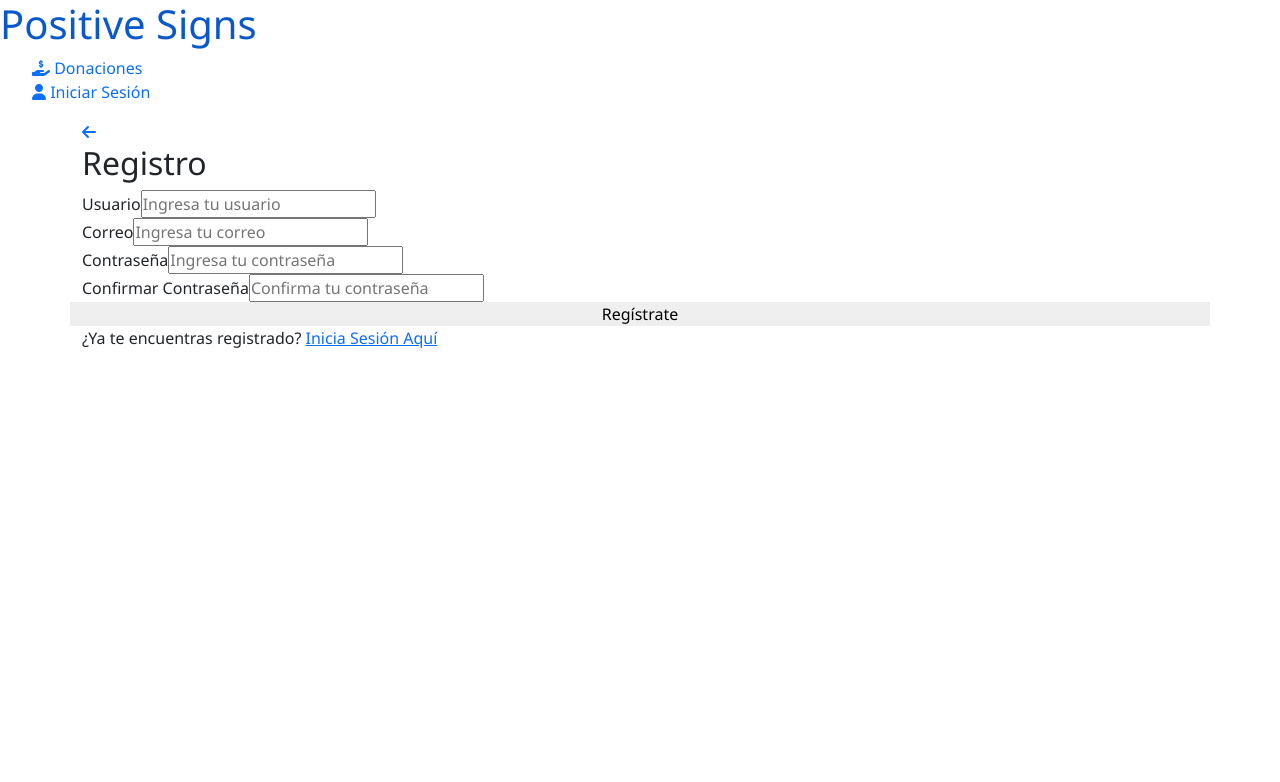
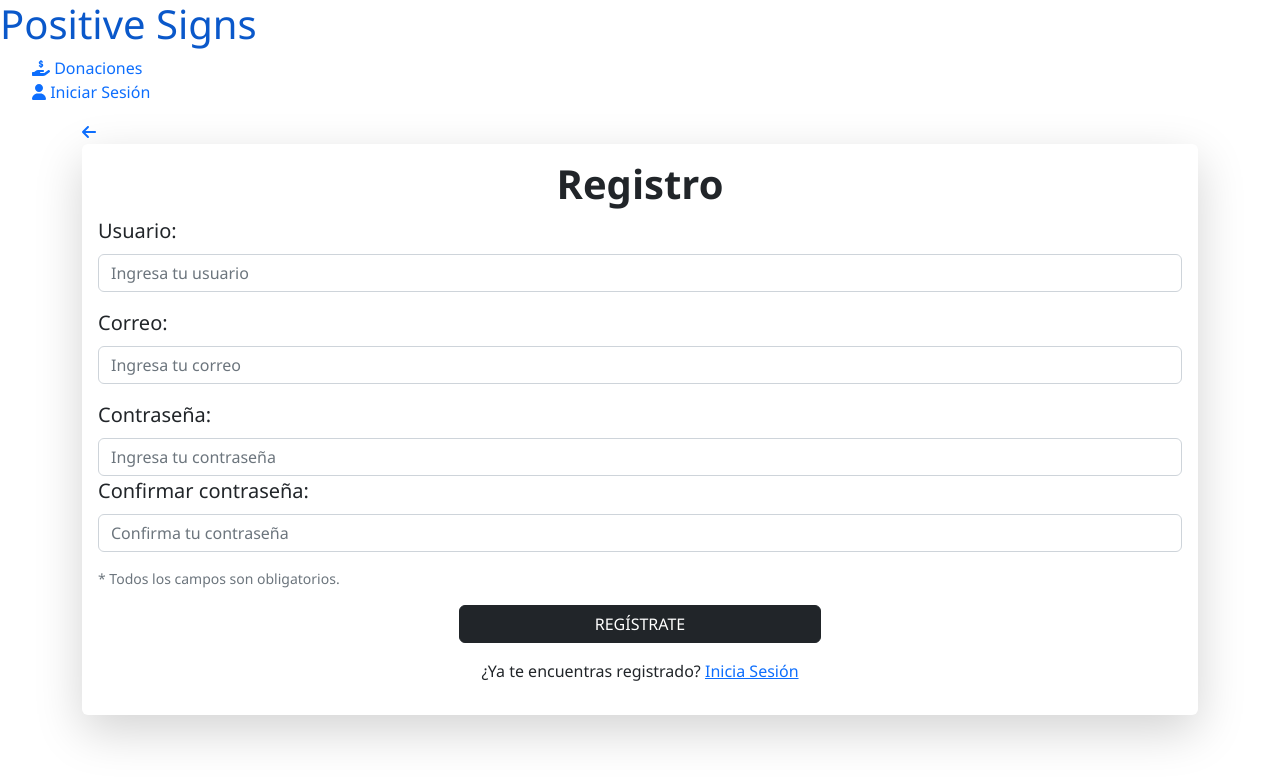
Before and after one commit to Liz2001/Ing-Software-se-as, a React (Create React App) app in the folder client/: page /register in a window 1280 px wide. Shown: the top 782 px of the page. Built offline with nearby package versions, Linux system fonts and the light colour scheme.

Commit message:
formateada pagina de registro

```diff
--- a/client/src/components/body/auth/Register.js
+++ b/client/src/components/body/auth/Register.js
@@ -48,32 +48,37 @@ function Register() {
   return (
     <div className='container'>
       <Link to={'/login'}><FontAwesomeIcon icon='fa-solid fa-arrow-left' title='Regresar' className='return' /></Link>
-      <div className='login_page'>
-        <h2>Registro</h2>
+      <div className='login_page shadow-lg p-3 rounded'>
+        <h2 className="fw-bold fs-1 text-center">Registro</h2>
         {err && showErrMsg(err)}
         {success && showSuccessMsg(success)}
+
         <form onSubmit={handleSubmit}>
-          <div>
-            <label htmlFor='name'>Usuario</label>
-            <input type='text' placeholder='Ingresa tu usuario' id='name' value={name} name='name' onChange={handleChangeInput}></input>
+          <div className="mb-3">
+            <label className="fs-5 form-label" htmlFor='name'>Usuario:</label>
+            <input className="form-control" type='text' placeholder='Ingresa tu usuario' id='name' value={name} name='name' onChange={handleChangeInput}></input>
           </div>
-          <div>
-            <label htmlFor='email'>Correo</label>
-            <input type='text' placeholder='Ingresa tu correo' id='email' value={email} name='email' onChange={handleChangeInput}></input>
+
+          <div className="mb-3">
+            <label className="fs-5 form-label" htmlFor='email'>Correo:</label>
+            <input className="form-control" type='email' placeholder='Ingresa tu correo' id='email' value={email} name='email' onChange={handleChangeInput}></input>
           </div>
-          <div>
-            <label htmlFor='password'>Contraseña</label>
-            <input type='password' placeholder='Ingresa tu contraseña' id='password' value={password} name='password' onChange={handleChangeInput}></input>
+          <div lassName="mb-3">
+            <label className="fs-5 form-label" htmlFor='password'>Contraseña:</label>
+            <input className="form-control" type='password' placeholder='Ingresa tu contraseña' id='password' value={password} name='password' onChange={handleChangeInput}></input>
           </div>
-          <div>
-            <label htmlFor='password'>Confirmar Contraseña</label>
-            <input type='password' placeholder='Confirma tu contraseña' id='cf_password' value={cf_password} name='cf_password' onChange={handleChangeInput}></input>
+          <div className="mb-3">
+            <label className="fs-5 form-label" htmlFor='password'>Confirmar contraseña:</label>
+            <input className="form-control" type='password' placeholder='Confirma tu contraseña' id='cf_password' value={cf_password} name='cf_password' onChange={handleChangeInput}></input>
           </div>
-          <div className='row'>
-            <button type='submit'>Regístrate</button>
+          <div className="form-text mb-3">
+              * Todos los campos son obligatorios.
+            </div>
+          <div className="d-grid gap-2 col-4 mx-auto mb-3">
+            <button className="btn btn-dark" type='submit'>REGÍSTRATE</button>
           </div>
         </form>
-        <p>¿Ya te encuentras registrado? <Link to='/login'> Inicia Sesión Aquí</Link></p>
+        <p className='text-center'>¿Ya te encuentras registrado? <Link to='/login'> Inicia Sesión</Link></p>
       </div>
     </div>
   )
```
